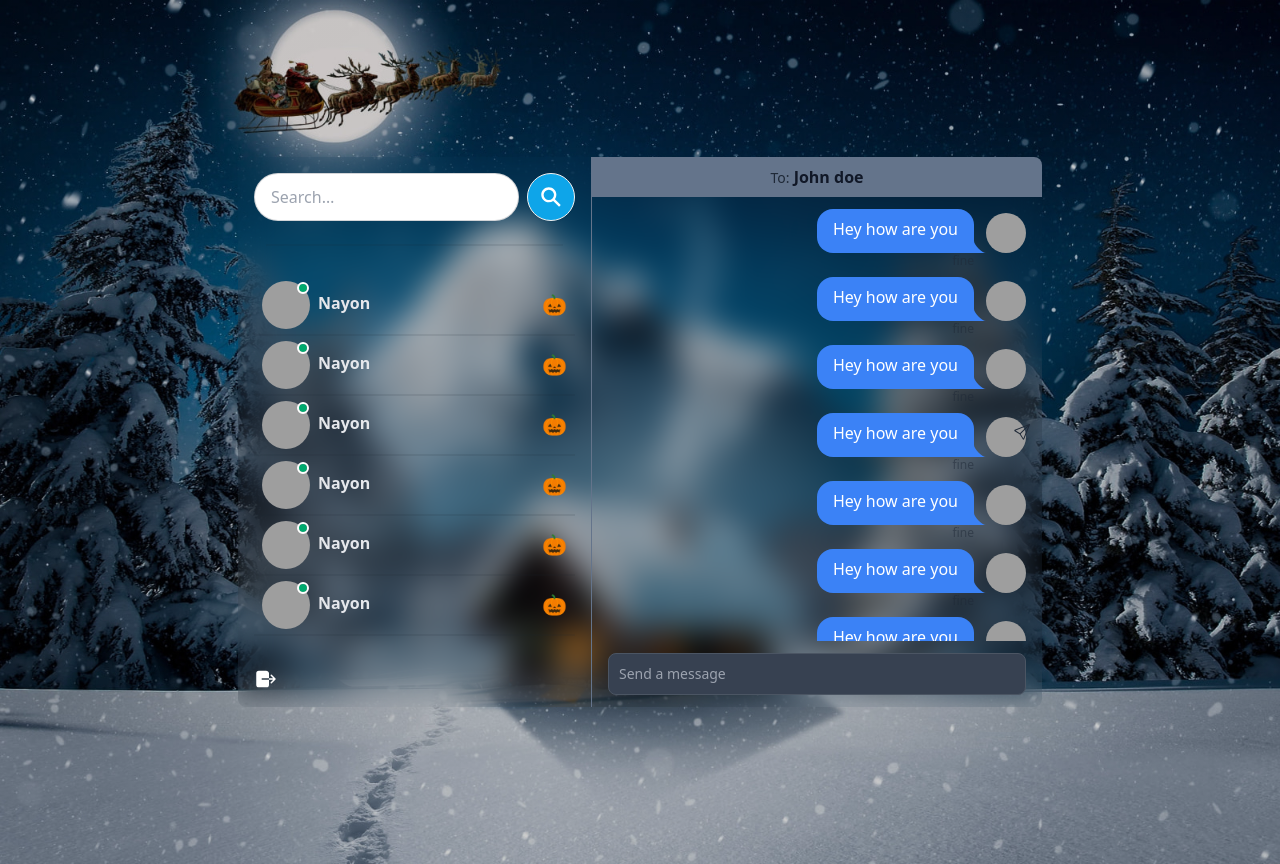
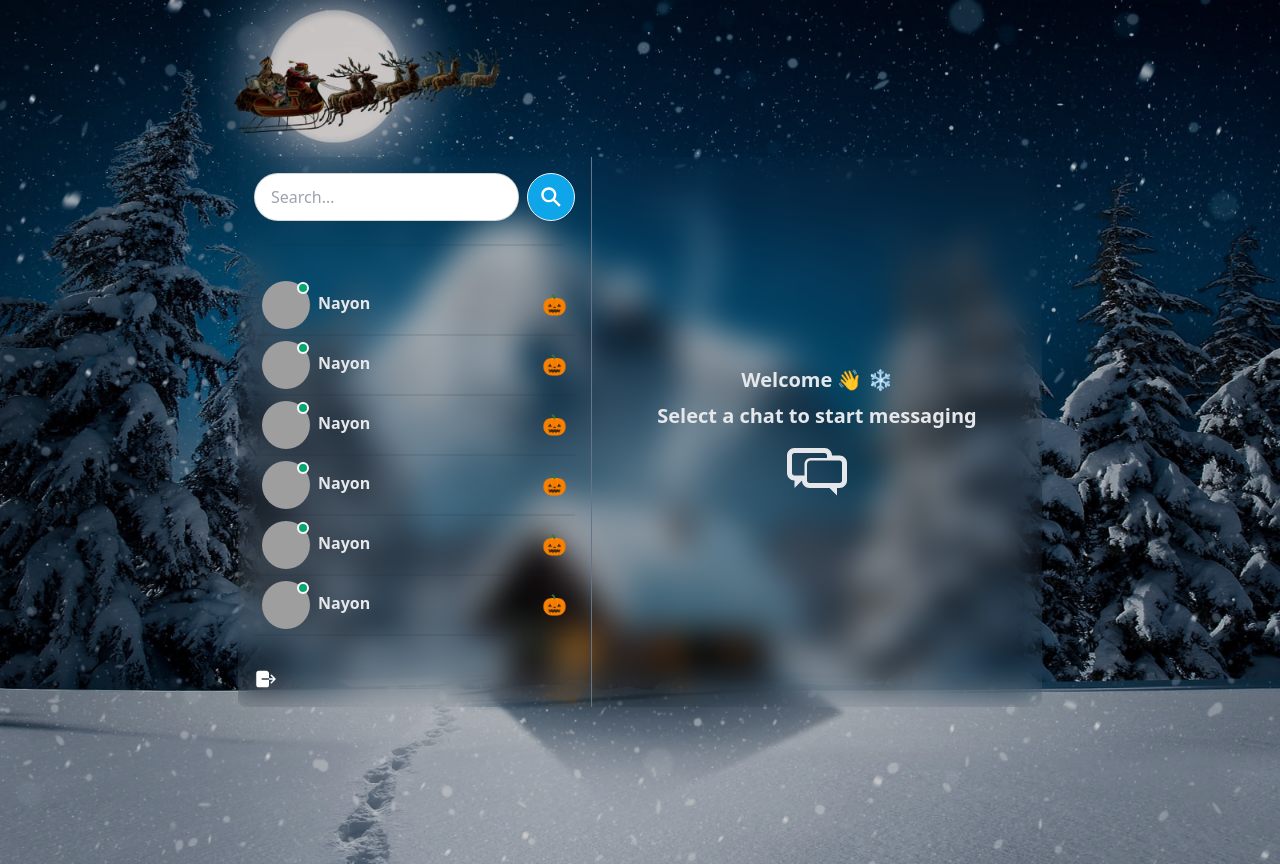
Before and after one commit to nayon117/mern-chat-app-client, a React (Vite) app: page / in a window 1280 px wide. Built offline with nearby package versions, Linux system fonts and the light colour scheme; grey boxes are pictures that could not be loaded.

Commit message:
linked register and login page via router

```diff
--- a/src/App.jsx
+++ b/src/App.jsx
@@ -1,14 +1,18 @@
+import { Route, Routes } from "react-router-dom";
 import "./App.css";
 import Home from "./pages/home/Home";
+import SignUp from "./pages/signup/SignUp";
 import Login from "./pages/login/Login";
-import SignUp from "./pages/signup/SignUp";
+
 
 function App() {
   return (
     <div className="p-4 flex justify-center items-center h-screen">
-      {/* <Login /> */}
-      {/* <SignUp/> */}
-      <Home/>
+      <Routes>
+      <Route path="/" element={<Home/>} />
+      <Route path="/signup" element={<SignUp/>} />
+      <Route path="/login" element={<Login/>} />
+      </Routes>
     </div>
   );
 }
--- a/src/components/messages/MessageContainer.jsx
+++ b/src/components/messages/MessageContainer.jsx
@@ -1,19 +1,38 @@
 import MessageInput from "./MessageInput";
 import Messages from "./Messages";
+import { TiMessages } from "react-icons/ti";
 
 const MessageContainer = () => {
+  const noChatSelected = true;
   return (
-		<div className='md:min-w-[450px] flex flex-col'>
+    <div className="md:min-w-[450px] flex flex-col">
+      {noChatSelected ? (
+        <NoChatSelected />
+      ) : (
         <>
           {/* Header */}
-				<div className='bg-slate-500 px-4 py-2 mb-2'>
-					<span className='label-text'>To:</span> <span className='text-gray-900 font-bold'>John doe</span>
+          <div className="bg-slate-500 px-4 py-2 mb-2">
+            <span className="label-text">To:</span>{" "}
+            <span className="text-gray-900 font-bold">John doe</span>
           </div>
 
           <Messages />
           <MessageInput />
         </>
+      )}
     </div>
   );
 };
 export default MessageContainer;
+
+const NoChatSelected = () => {
+  return (
+    <div className="flex items-center justify-center w-full h-full">
+      <div className="px-4 text-center sm:text-lg md:text-xl text-gray-200 font-semibold flex flex-col items-center gap-2">
+        <p>Welcome 👋 ❄</p>
+        <p>Select a chat to start messaging</p>
+        <TiMessages className="text-3xl md:text-6xl text-center" />
+      </div>
+    </div>
+  );
+};
--- a/src/components/messages/MessageInput.jsx
+++ b/src/components/messages/MessageInput.jsx
@@ -2,14 +2,14 @@
 const MessageInput = () => {
     return(
         <form className="px-4 my-3">
-             <div className="w-full">
+             <div className="w-full relative">
              <input
 					type='text'
 					className='border text-sm rounded-lg block w-full p-2.5  bg-gray-700 border-gray-600 text-white'
 					placeholder='Send a message'
 				/>
 				<button type='submit' className='absolute inset-y-0 end-0 flex items-center pe-3'>
-					<BsSend />
+					<BsSend  className="text-white"/>
 				</button>
               </div>
         </form>
--- a/src/main.jsx
+++ b/src/main.jsx
@@ -1,12 +1,15 @@
-import React from 'react'
-import ReactDOM from 'react-dom/client'
-import App from './App.jsx'
-import './index.css'
-import { Toaster } from 'react-hot-toast'
+import React from "react";
+import ReactDOM from "react-dom/client";
+import App from "./App.jsx";
+import "./index.css";
+import { Toaster } from "react-hot-toast";
+import { BrowserRouter } from "react-router-dom";
 
-ReactDOM.createRoot(document.getElementById('root')).render(
+ReactDOM.createRoot(document.getElementById("root")).render(
   <React.StrictMode>
-    <App />
-    <Toaster/>
-  </React.StrictMode>,
-)
+    <BrowserRouter>
+      <App />
+      <Toaster />
+    </BrowserRouter>
+  </React.StrictMode>
+);
--- a/src/pages/login/Login.jsx
+++ b/src/pages/login/Login.jsx
@@ -1,3 +1,4 @@
+import { Link } from "react-router-dom";
 
 const Login = () => {
   return (
@@ -30,13 +31,13 @@
               className="w-full input input-bordered h-10"
             />
           </div>
-          <a
-            href="#"
+          <Link
+            to="/signup"
             className="text-sm  hover:underline hover:text-blue-600 mt-2 inline-block"
           >
             {"Don't"} have an account?
-           <span>Signup</span>
-          </a>
+
+          </Link>
 
           <div>
             <button className="btn btn-block btn-sm mt-2">Login</button>
--- a/src/pages/signup/SignUp.jsx
+++ b/src/pages/signup/SignUp.jsx
@@ -1,3 +1,4 @@
+import { Link } from "react-router-dom";
 import GenderCheckbox from "./GenderCheckbox";
 
 const SignUp = () => {
@@ -55,12 +56,12 @@
 
           <GenderCheckbox />
 
-          <a
-            className="text-sm hover:underline hover:text-blue-600 mt-2 inline-block"
-            href="#"
+          <Link
+            className="text-sm text-white hover:underline hover:text-blue-600 mt-2 inline-block"
+            to="/login"
           >
             Already have an account?
-          </a>
+          </Link>
 
           <div>
             <button className="btn btn-block btn-sm mt-2 border border-slate-700">
```
Lines whose indentation alone changed are shown as unchanged.
